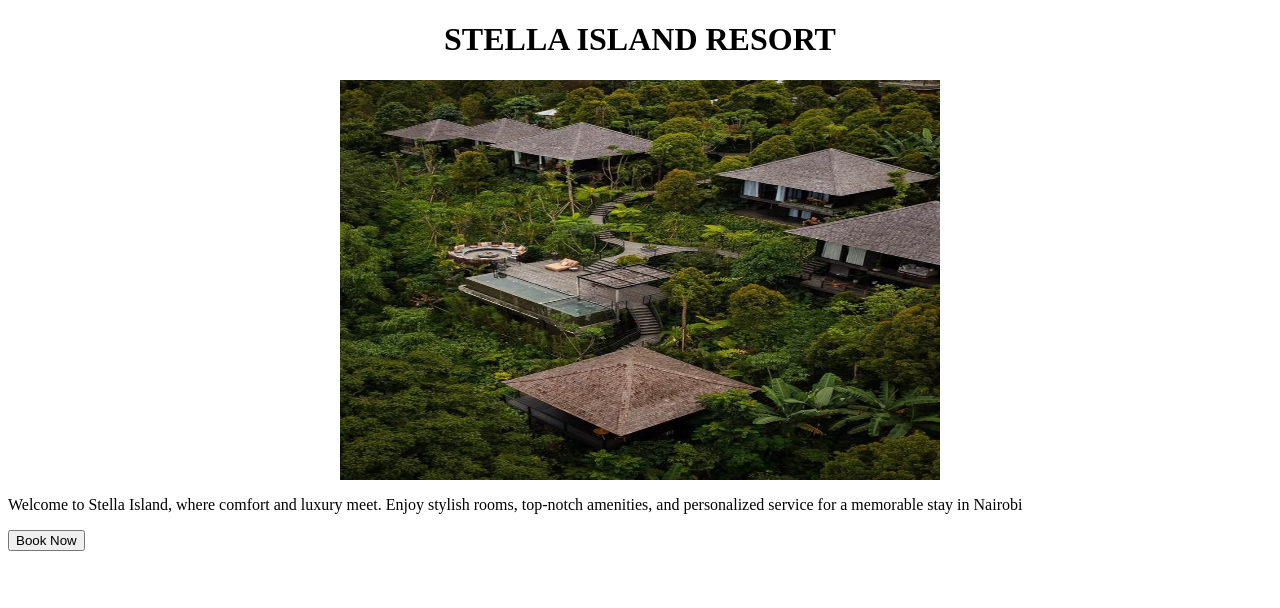
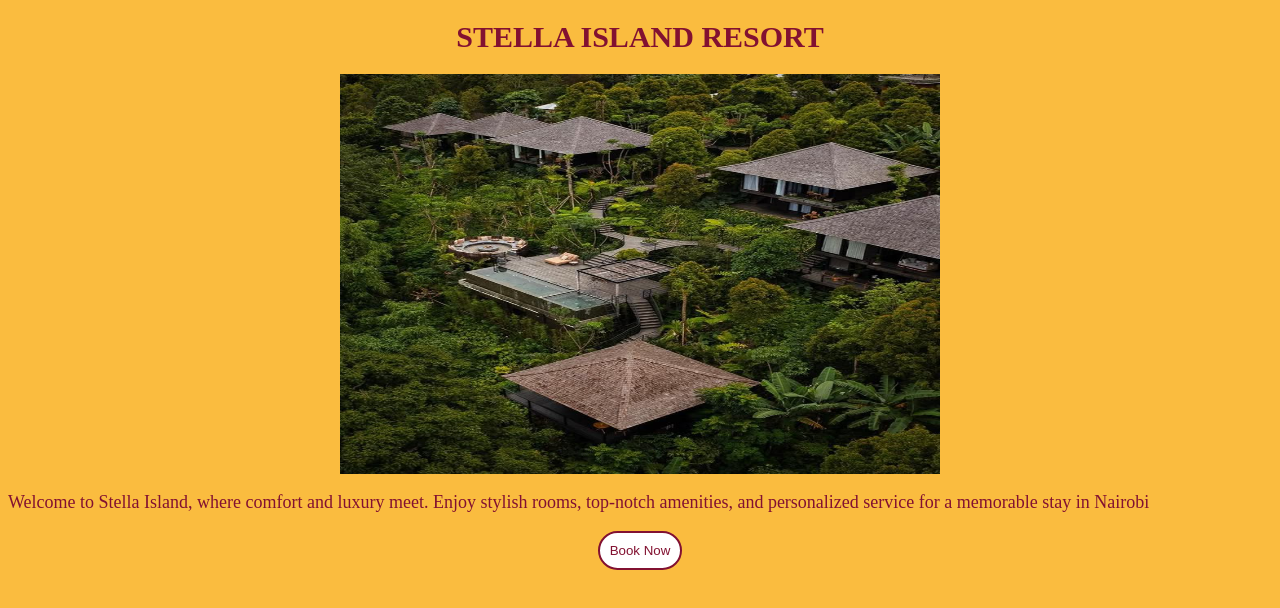
Before and after one commit to mercyogalo/emobilis-assignment-1, a plain HTML site: page index.html in a window 1280 px wide. Drawn offline with Linux system fonts and the light colour scheme.

Commit message:
Branch 2
added styling for each element

```diff
--- a/style.css
+++ b/style.css
@@ -1,5 +1,10 @@
+body{
+    background-color: #FABC3F;
+}
 h1{
     text-align: center;
+    color: #821131;
+    font-size: 30px;
 }
 img{
 display: block;
@@ -7,3 +12,22 @@ margin: 0 auto;
 width: 600px;
 height: 400px;
 }
+p{
+    font-size: 18px;
+    color: #821131;
+}
+button{
+    background-color: white;
+    padding: 10px;
+    display: block;
+    margin: 0 auto;
+    border-radius: 25px;
+    color: #821131;
+    border: 2px solid #821131;
+}
+button:hover{
+    background-color: #821131;
+    color: white;
+    border:2px solid  white;
+    cursor: pointer;
+}
```
